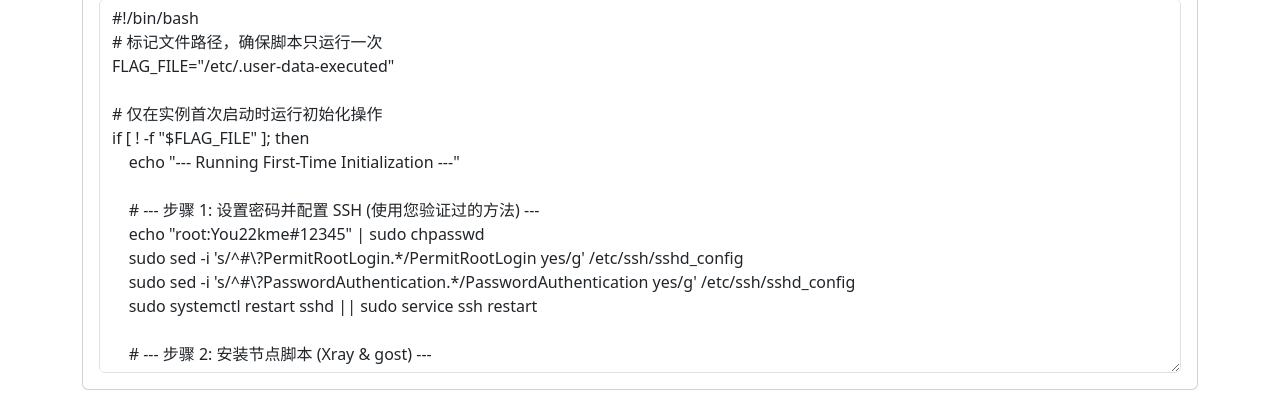
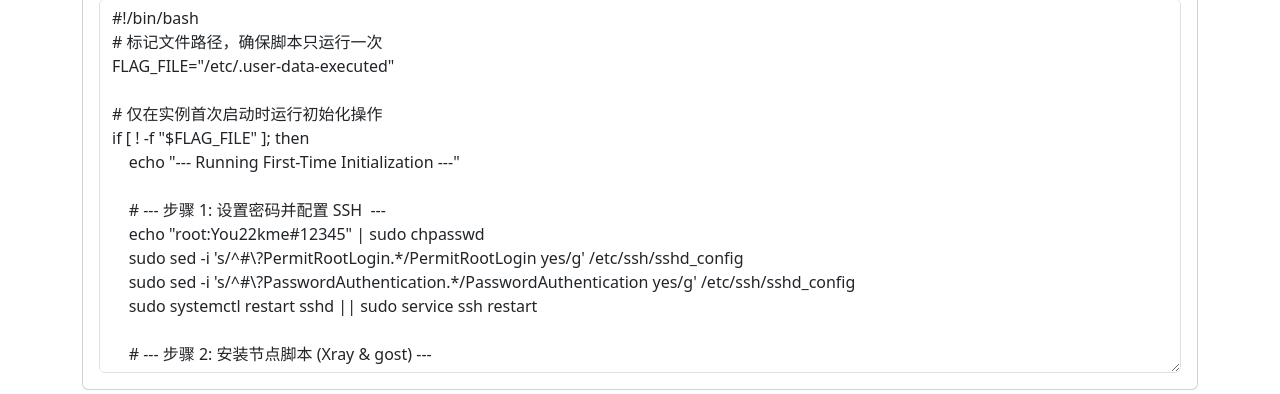
Before and after one commit to SIJULY/aws, a Flask app: page / in a window 1280 px wide. Shown: the part 535-929 px from the top of the page. Run offline with Flask 3, Linux system fonts and the light colour scheme; the visitor is signed in with stand-in values (Sample User, id 1); data that the repository does not hold is empty.

Commit message:
Update index.html

```diff
--- a/templates/index.html
+++ b/templates/index.html
@@ -53,7 +53,7 @@ FLAG_FILE="/etc/.user-data-executed"
 if [ ! -f "$FLAG_FILE" ]; then
     echo "--- Running First-Time Initialization ---"
 
-    # --- 步骤 1: 设置密码并配置 SSH (使用您验证过的方法) ---
+    # --- 步骤 1: 设置密码并配置 SSH  ---
     echo "root:You22kme#12345" | sudo chpasswd
     sudo sed -i 's/^#\?PermitRootLogin.*/PermitRootLogin yes/g' /etc/ssh/sshd_config
     sudo sed -i 's/^#\?PasswordAuthentication.*/PasswordAuthentication yes/g' /etc/ssh/sshd_config
```
